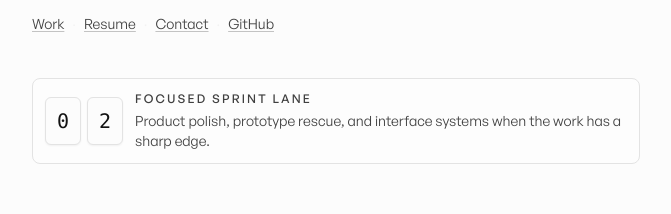
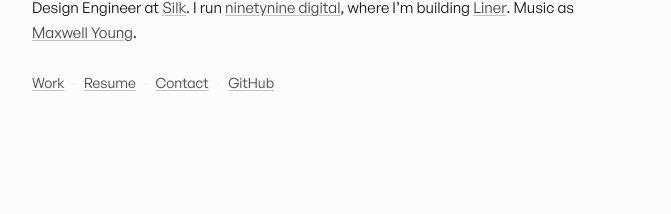
Before and after one commit to maxwellyoung/dev.maxwellyoung.info, a Next.js app: page / in a window 1280 px wide. Shown: the part 304-518 px from the top of the page, without its empty margins (304-975 px from the left). Built offline with nearby package versions, Linux system fonts and the light colour scheme; no server answers.

Commit message:
Remove unclear availability badge

```diff
--- a/src/app/page.tsx
+++ b/src/app/page.tsx
@@ -10,36 +10,6 @@ import { NowPlaying } from "@/components/NowPlaying";
 import { container, item } from "@/lib/motion";
 import { TrackedActionLink } from "@/components/TrackedActionLink";
 
-function AvailabilitySignal() {
-  const cells = ["0", "2"];
-
-  return (
-    <motion.div
-      variants={item.fadeUp}
-      className="grid w-full gap-3 rounded-lg border border-[hsl(var(--border))] bg-[hsl(var(--card))]/55 p-3 sm:grid-cols-[auto_1fr] sm:items-center"
-    >
-      <div className="flex gap-1.5" aria-label="Two week sprint format">
-        {cells.map((cell, index) => (
-          <span
-            key={`${cell}-${index}`}
-            className="grid h-12 w-9 place-items-center rounded-md border border-[hsl(var(--border))] bg-[hsl(var(--background))] font-mono text-xl text-foreground shadow-sm"
-          >
-            {cell}
-          </span>
-        ))}
-      </div>
-      <div className="min-w-0">
-        <p className="text-xs font-medium uppercase tracking-[0.18em] text-muted-foreground">
-          Focused sprint lane
-        </p>
-        <p className="mt-1 text-sm text-muted-foreground">
-          Product polish, prototype rescue, and interface systems when the work
-          has a sharp edge.
-        </p>
-      </div>
-    </motion.div>
-  );
-}
 
 export default function Home() {
   const { setTheme } = useTheme();
@@ -112,8 +82,6 @@ export default function Home() {
               <AnimatedLink href="https://github.com/maxwellyoung" external className="inline-flex min-h-11 items-center text-muted-foreground hover:text-foreground">GitHub</AnimatedLink>
             </motion.nav>
           </div>
-
-          <AvailabilitySignal />
         </motion.section>
 
         <section id="projects">
```
